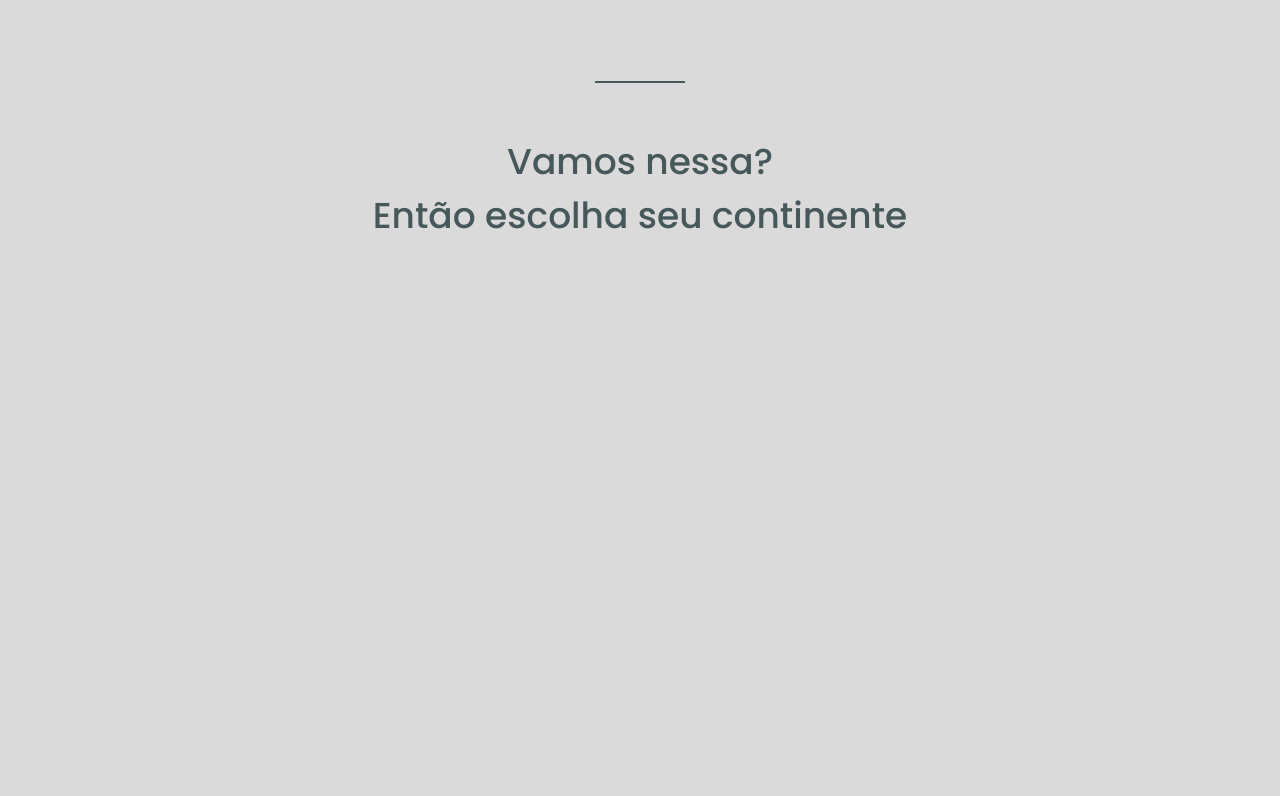
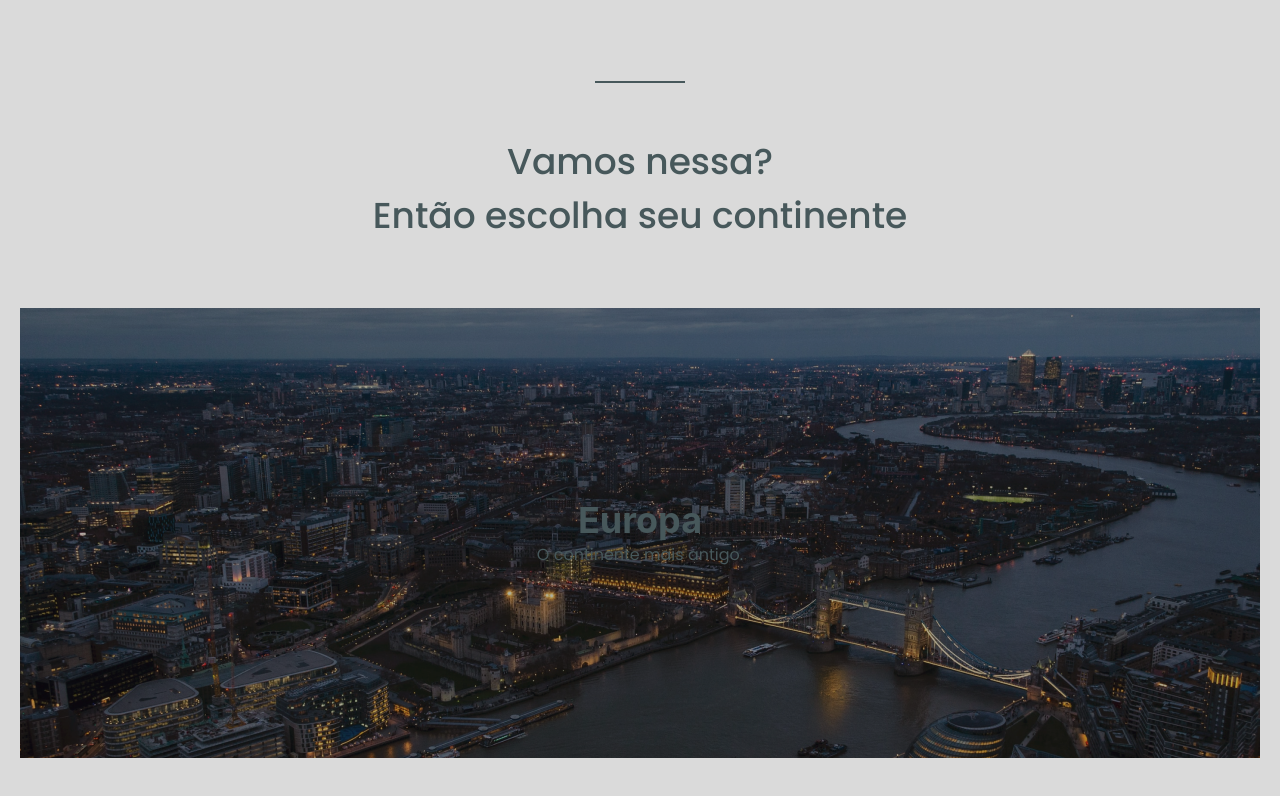
Before and after one commit to nullCommit/worldtrip, a Next.js app: page / in a window 1280 px wide. Shown: the part 707-1503 px from the top of the page. Before the commit the page ends 1015 px from the top, so only its background shows below. Built offline with nearby package versions, Linux system fonts and the light colour scheme.

Commit message:
Cria componente ImageSlider

```diff
--- a/package.json
+++ b/package.json
@@ -16,7 +16,9 @@
     "framer-motion": "^6.2.10",
     "next": "12.1.5",
     "react": "18.0.0",
-    "react-dom": "18.0.0"
+    "react-dom": "18.0.0",
+    "sass": "^1.50.0",
+    "swiper": "^8.1.0"
   },
   "devDependencies": {
     "@types/node": "17.0.23",
--- /dev/null
+++ b/src/components/ImageSlider.tsx
@@ -0,0 +1,48 @@
+import { Flex, Heading, Text } from '@chakra-ui/react';
+import Link from 'next/link';
+import SwiperCore, { Navigation, Pagination, A11y } from 'swiper';
+import { Swiper, SwiperSlide } from 'swiper/react';
+
+SwiperCore.use([Navigation, Pagination, A11y]);
+
+export function ImageSlider() {
+  return (
+    <Flex
+      w='100%'
+      h={['250px', '450px']}
+      maxW='1240px'
+      mx='auto'
+      mb={['5', '10']}
+    >
+      <Swiper
+        slidesPerView={1}
+        navigation
+        pagination={{ clickable: true }}
+        autoplay={{ delay: 2000 }}
+        style={{ width: '100%', flex: 1 }}
+      >
+        <SwiperSlide>
+          <Flex
+            w='100%'
+            h={['250px', '450px']}
+            align='center'
+            justify='center'
+            direction='column'
+            bgImage='url(/images/europe.png)'
+            bgRepeat='no-repeat'
+            bgSize='cover'
+            bgPosition='center'
+            textAlign='center'
+          >
+            <Link href='/continent/europe'>
+              <a>
+                <Heading>Europa</Heading>
+                <Text>O continente mais antigo.</Text>
+              </a>
+            </Link>
+          </Flex>
+        </SwiperSlide>
+      </Swiper>
+    </Flex>
+  );
+}
--- a/src/pages/index.tsx
+++ b/src/pages/index.tsx
@@ -1,6 +1,7 @@
 import { Box, Flex, Text } from '@chakra-ui/react';
 import { Banner } from '../components/Banner';
 import { Header } from '../components/Header';
+import { ImageSlider } from '../components/ImageSlider';
 import { Info } from '../components/Info';
 
 export default function Home() {
@@ -32,6 +33,8 @@ export default function Home() {
           Então escolha seu continente
         </Text>
       </Flex>
+
+      <ImageSlider />
     </Flex>
   );
 }
```
Also changed, not shown: public/images/europe.png (added), 1 other file (tests, documents, lock files or other folders).
